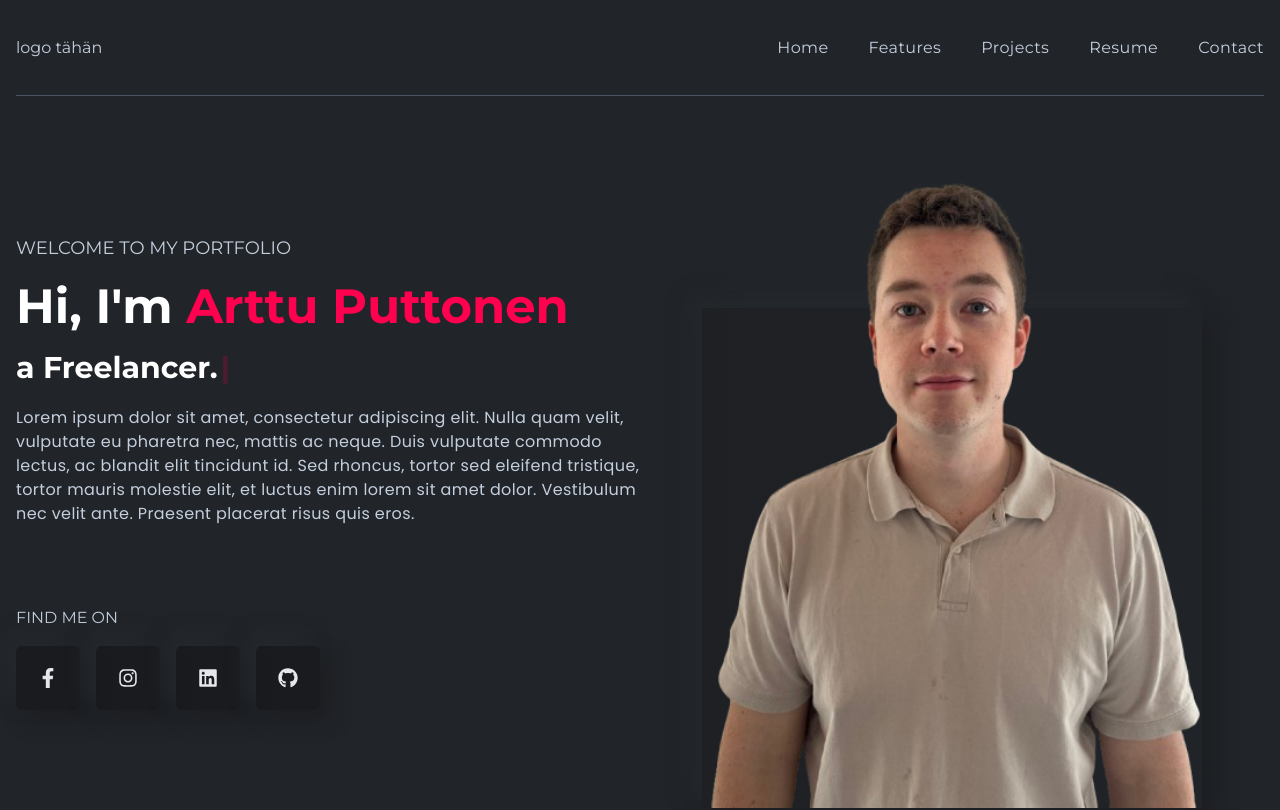
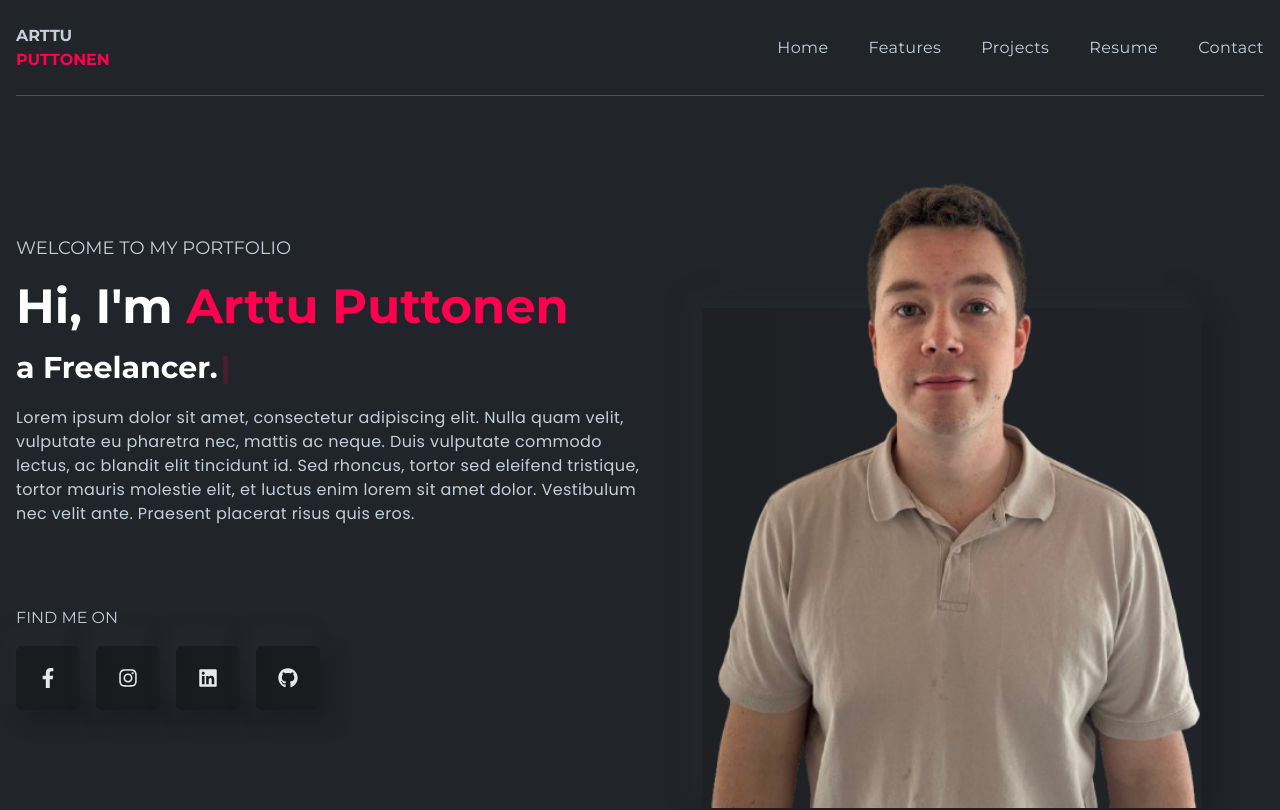
Before and after one commit to ArttuPuttonen/myPortfolio, a React (Create React App) app: page / in a window 1280 px wide. Shown: the top 810 px of the page. Built offline with nearby package versions, Linux system fonts and the light colour scheme; the HTML template or start-up script is replaced by a standard one.

Commit message:
jonkin sortin tekstilogo tehty

```diff
--- a/src/components/navbar/Navbar.js
+++ b/src/components/navbar/Navbar.js
@@ -13,7 +13,8 @@ function Navbar() {
     return (
         <div className="w-full h-24 sticky top-0 z-50 bg-bodyColor mx-auto flex justify-between items-center font-titleFont border-b-[1px] border-b-gray-600">
             <div>
-                <h3>logo tähän</h3>
+                <h3 className="font-bold">ARTTU</h3>
+                <h3 className="text-designColor font-bold">PUTTONEN</h3>
             </div>
             <div>
                 <ul className="hidden mdl:inline-flex items-center gap-6 lg:gap-10">
@@ -34,7 +35,10 @@ function Navbar() {
                                 <div className="flex flex-col gap-8 py-2 relative">
                                 <div>
                                 {/* className="w-32 src={logo} alt="logo" */}
-                                    <h2>Logo tähän</h2>
+                                    <div className="pb-3">
+                                        <h3 className="font-bold">ARTTU</h3>
+                                        <h3 className="text-designColor font-bold">PUTTONEN</h3>
+                                    </div>
                                     <p className="text-sm text-gray-400 mt-2">
                                         Lorem ipsum dolor, sit amet consectetur adipisicing elit. Nesciunt facilis eos quaerat odit exercitationem soluta sequi perspiciatis, dolorem incidunt reprehenderit. Facere incidunt voluptas sequi corporis quam itaque eveniet neque et!
                                     </p>
```
